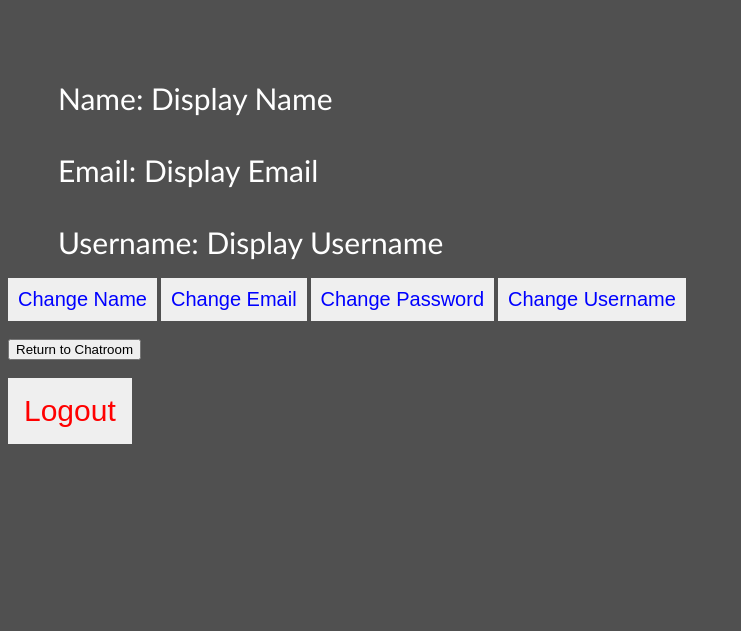
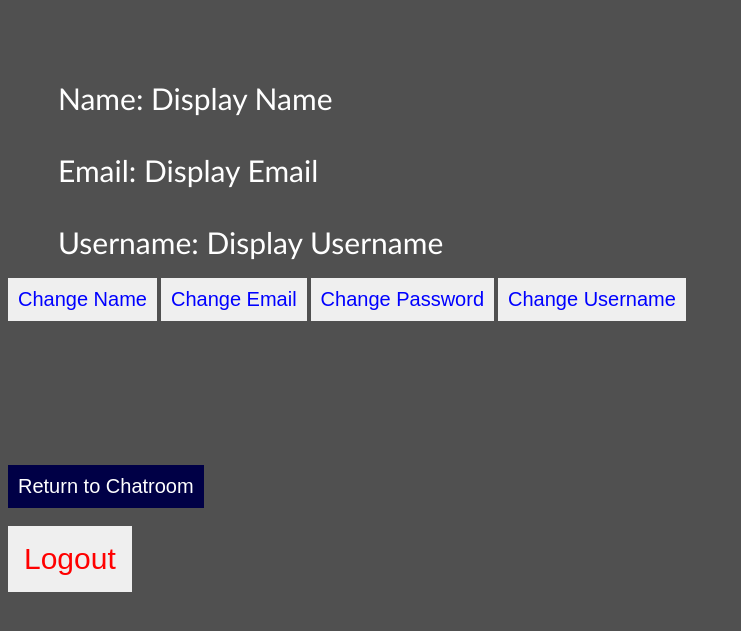
Before and after one commit to siravantha12/Chatroom, a website: page assets/view/profile.html in a window 1280 px wide. Shown: the part 149-780 px from the top of the page, without its empty margins (0-741 px from the left). Drawn offline with Linux system fonts and the light colour scheme; files that its build step writes are made by us from their sources.

Commit message:
Added style for return button #74

```diff
--- a/assets/styles/ProfileStyle.css
+++ b/assets/styles/ProfileStyle.css
@@ -55,6 +55,18 @@ body{
 	display: inline-block;
 }
 
+.return{
+	font-size: 20px;
+	color:white;
+	background-color: rgb(0,0,70);
+	padding: 10px;
+	border:none;
+	cursor: pointer;
+	display: inline-block;
+	position: relative;
+	margin-top: 10%;
+}
+
 .logout{
 	background color: red;
 	font-size: 30px;
```
